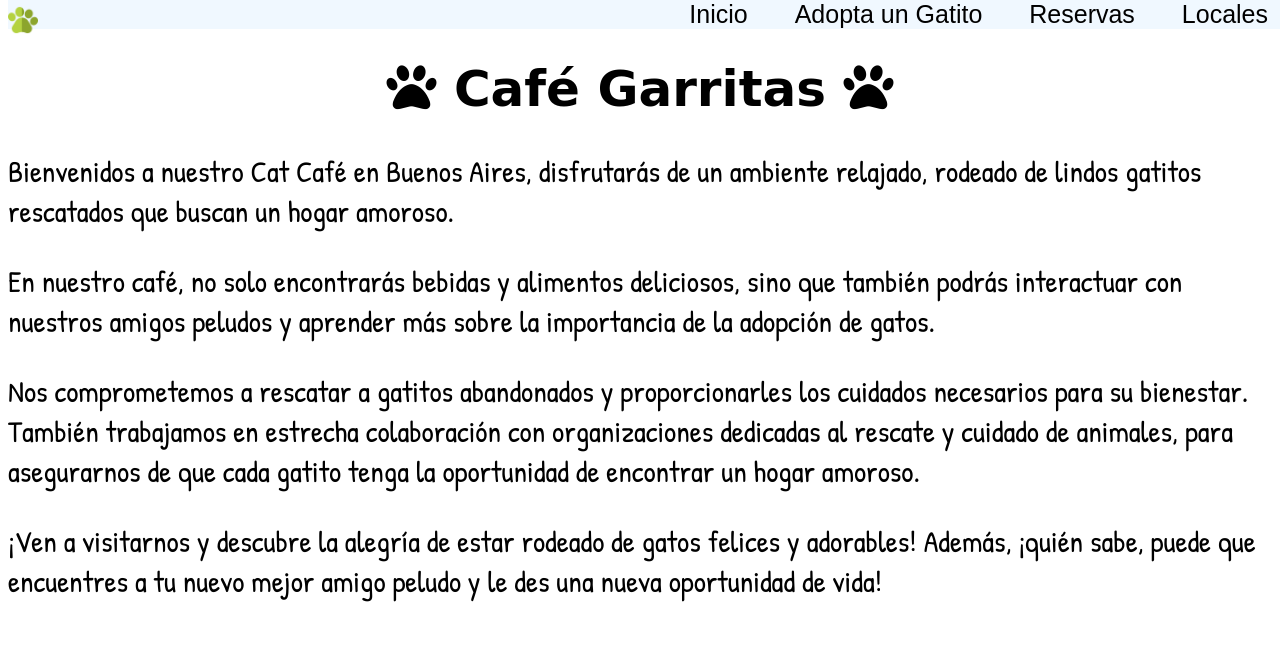
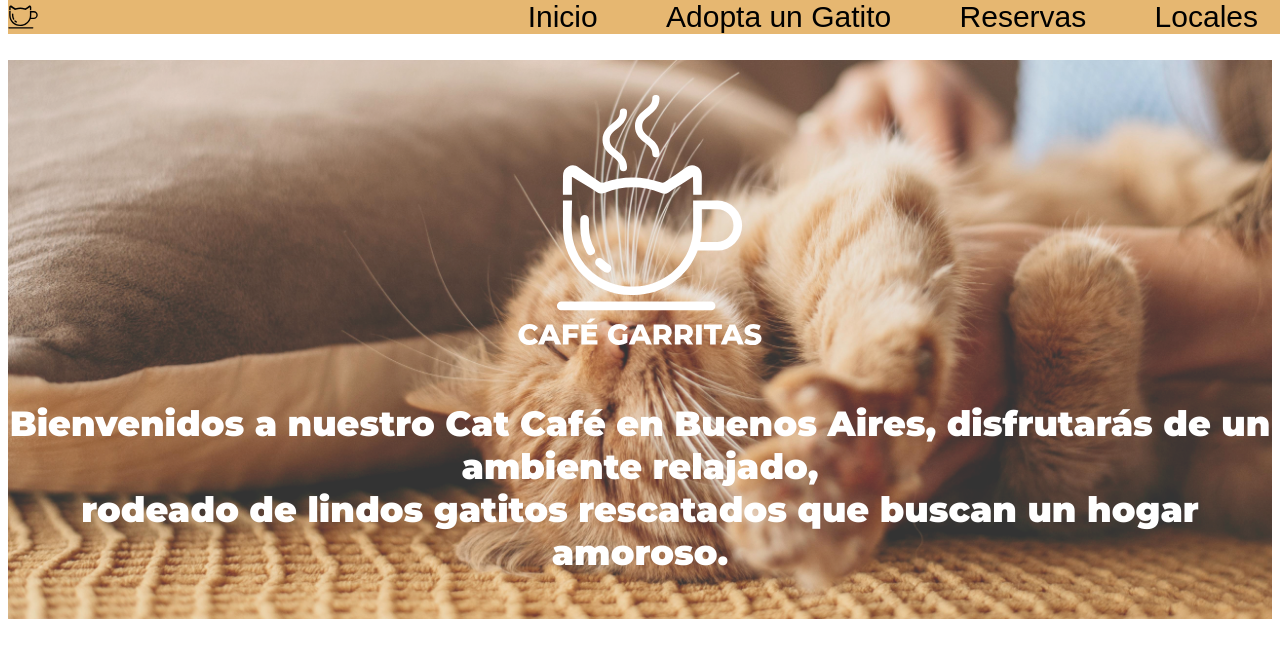
Before and after one commit to RocioSG90/TPOGrupo12, a plain HTML site: page HTML/index.html in a window 1280 px wide. Drawn offline with Linux system fonts and the light colour scheme; files whose address does not match are found by name; a web font is replaced by a local one.

Commit message:
pequeños cambios en index, logos y tipografias

```diff
--- a/CSS/style.css
+++ b/CSS/style.css
@@ -6,23 +6,23 @@ h1 {
 
 nav, .barnav .nav-link {
     font-family: 'Dongle', sans-serif;
-    font-size: 25px;
+    font-size: 30px;
     color: black;
     text-decoration: none;
 }
 
 nav{
-    display:grid;
+    display: grid;
     grid-template-columns: 1fr auto;
     align-items: center;
-    background: aliceblue;
-    position:fixed;
-    top:0;
-    width:100%;
+    background:#E6B771;
+    position: fixed;
+    top: 0;
+    width: 100%;
 }
 
 nav .logo{
-    height: 20px;
+    height: 30px;
 }
 
 nav .logo img {
@@ -36,20 +36,39 @@ nav .barnav .nav{
 }
 
 nav .barnav .nav-link{
-    padding: 10px 20px;
+    padding: 20px 30px;
 }
 
 nav .barnav .nav-link:hover{
     cursor: pointer;
-    background:#CDDC39;
-}
-
-.patita {
-    display: inline-block;
-    height: 30px;
+    background:#846745;
+    color: white;
 }
 
 p {
-    font-family: 'Patrick Hand', cursive;
+    font-family: 'Montserrat', sans-serif;
     font-size: 30px;
 }
+
+.bannertexto {
+    background-image: url(../IMAGENES/dueno-acariciando-adorable-gato.jpg);
+    background-size: cover;
+   opacity: 0.8;
+}
+
+.bannertexto, p{
+    font-family: 'Montserrat', sans-serif;
+    font-size: 35px;
+    color: white;
+    text-align: center;
+    font-weight: 900;
+    padding-bottom: 5px;
+
+}
+
+.logoindex {
+    height: 250px;
+    margin: 10px;
+    padding-top: 25px;
+
+}
--- a/HTML/index.html
+++ b/HTML/index.html
@@ -25,19 +25,19 @@ los enlaces a las diferentes páginas de tu sitio web, por eso los cambie a -->
     <link rel="preconnect" href="https://fonts.googleapis.com">
     <link rel="preconnect" href="https://fonts.gstatic.com" crossorigin>
     <link href="https://fonts.googleapis.com/css2?family=Patrick+Hand&family=Patrick+Hand+SC&display=swap" rel="stylesheet">
-    <link rel="icon" href="C:\Users\Rocio\Desktop\TPOGrupo12\IMAGENES\huella.ico"><!--ruta icono huella ro-->
-    <link rel="icon" href="/IMAGENES/huella.ico"><!--ruta icono huella seba-->
+    <link rel="preconnect" href="https://fonts.googleapis.com">
+    <link rel="preconnect" href="https://fonts.gstatic.com" crossorigin>
+    <link rel="preconnect" href="https://fonts.googleapis.com">
+    <link rel="preconnect" href="https://fonts.gstatic.com" crossorigin>
+    <link href="https://fonts.googleapis.com/css2?family=Montserrat:wght@400;900&family=Patrick+Hand&family=Patrick+Hand+SC&display=swap" rel="stylesheet">
+    <link rel="icon" href="../IMAGENES/Logo y fondo/Cafe garritas logo-05.svg"><!--ruta icono huella ro-->
     <script src="https://kit.fontawesome.com/271c47cd47.js" crossorigin="anonymous"></script> <!-- con este script podemos utilizar la libreria de iconos de fontawesome-->
 
 </head>
 
 <body>
     <nav>
-        <!-- <div class="logo"><img src="C:\Users\Rocio\Desktop\TPOGrupo12\IMAGENES\huella.ico"></div> --> <!--ruto de logo ro-->
-
-        <div class="logo"> <img src="/IMAGENES/huella.ico"></div>
-
-
+        <div class="logo"> <img src="../IMAGENES/Logo y fondo/Cafe garritas logo-03.svg"></div>
         <div class="barnav">
             <a class="nav-link" href="/HTML/index.html">Inicio</a>
             <a class="nav-link" href="/HTML/adoptame.html">Adopta un Gatito</a>
@@ -46,12 +46,13 @@ los enlaces a las diferentes páginas de tu sitio web, por eso los cambie a -->
         </div>
     </nav>
 <br>
-<!--<h1><span id="garrita"><img class="patita" src="C:\Users\Rocio\Desktop\TPOGrupo12\IMAGENES\pata-gato.png" alt="patita"></span> Café Garritas <span id="garrita"><img class="patita" src="C:\Users\Rocio\Desktop\TPOGrupo12\IMAGENES\pata-gato.png" alt="patita"></span></h1>-->
-<h1><i class="fa-solid fa-paw"></i> Café Garritas <i class="fa-solid fa-paw"></i></h1>
-<p>Bienvenidos a nuestro Cat Café en Buenos Aires,
-    disfrutarás de un ambiente relajado,
-    rodeado de lindos gatitos rescatados que buscan un hogar amoroso.
+
+    <div class="bannertexto">
+    <h1><img class="logoindex" src="../IMAGENES/Logo y fondo/Cafe garritas logo blanco-06.svg"></h1>
+        <p>Bienvenidos a nuestro Cat Café en Buenos Aires, disfrutarás de un ambiente relajado, <br> rodeado de lindos gatitos rescatados que buscan un hogar amoroso.
         </p>
+    </div>
+
     <p>En nuestro café, no solo encontrarás bebidas y alimentos deliciosos,
     sino que también podrás interactuar con nuestros amigos peludos y
     aprender más sobre la importancia de la adopción de gatos.
```
Also changed, not shown: IMAGENES/Logo y fondo/Cafe garritas fondo_Mesa de trabajo 1.svg (added), IMAGENES/Logo y fondo/Cafe garritas logo blanco-06.svg (added), IMAGENES/Logo y fondo/Cafe garritas logo png_Mesa de trabajo 1.png (added), IMAGENES/Logo y fondo/Cafe garritas logo-02.png (added), IMAGENES/Logo y fondo/Cafe garritas logo-02.svg (added), IMAGENES/Logo y fondo/Cafe garritas logo-03.png (added), IMAGENES/Logo y fondo/Cafe garritas logo-03.svg (added), IMAGENES/Logo y fondo/Cafe garritas logo-04.png (added), IMAGENES/Logo y fondo/Cafe garritas logo-04.svg (added), IMAGENES/Logo y fondo/Cafe garritas logo-05.svg (added), IMAGENES/Logo y fondo/Cafe garritas logo_Mesa de trabajo 1.svg (added), IMAGENES/dueno-acariciando-adorable-gato.jpg (added). Lines whose indentation alone changed are shown as unchanged.
